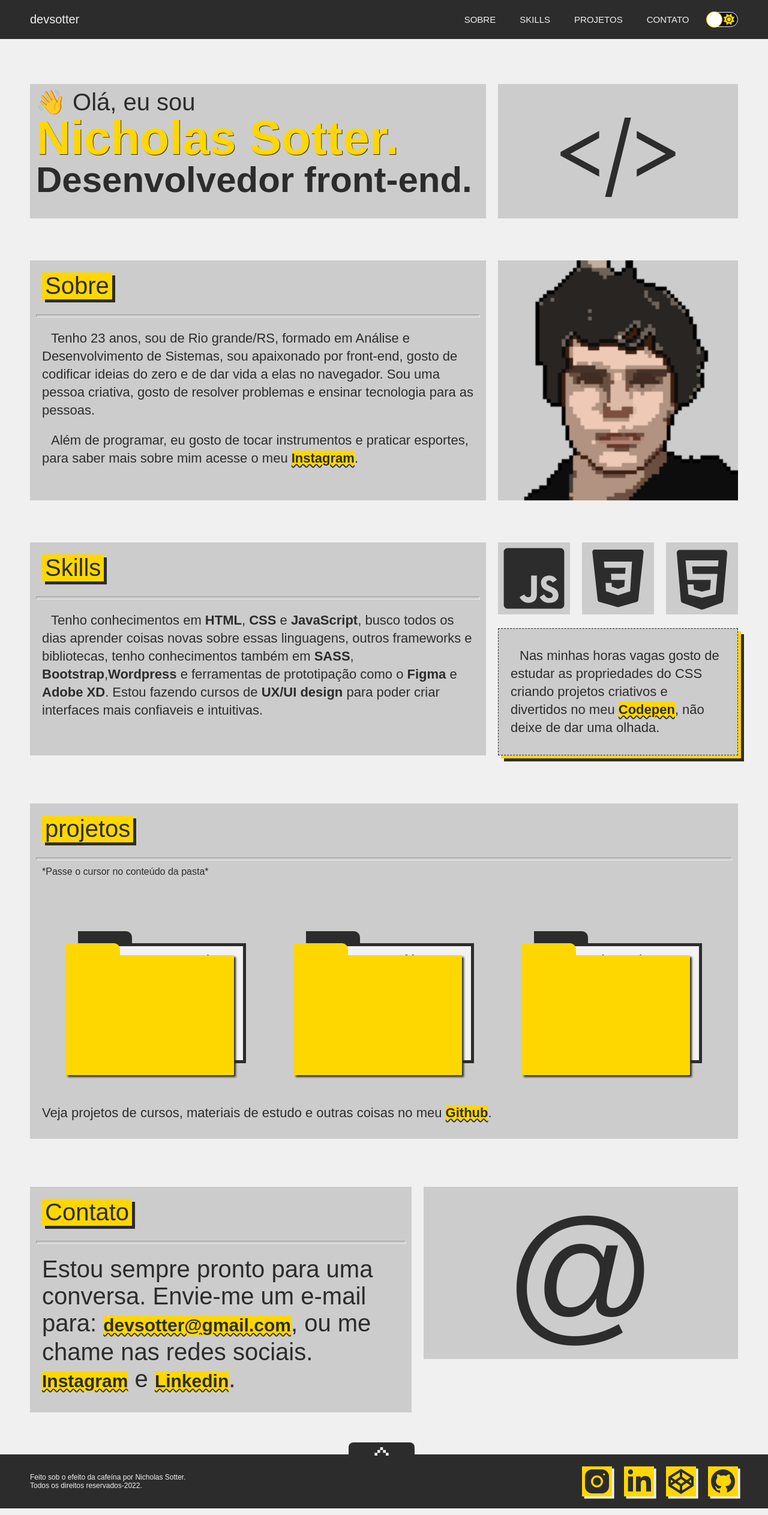
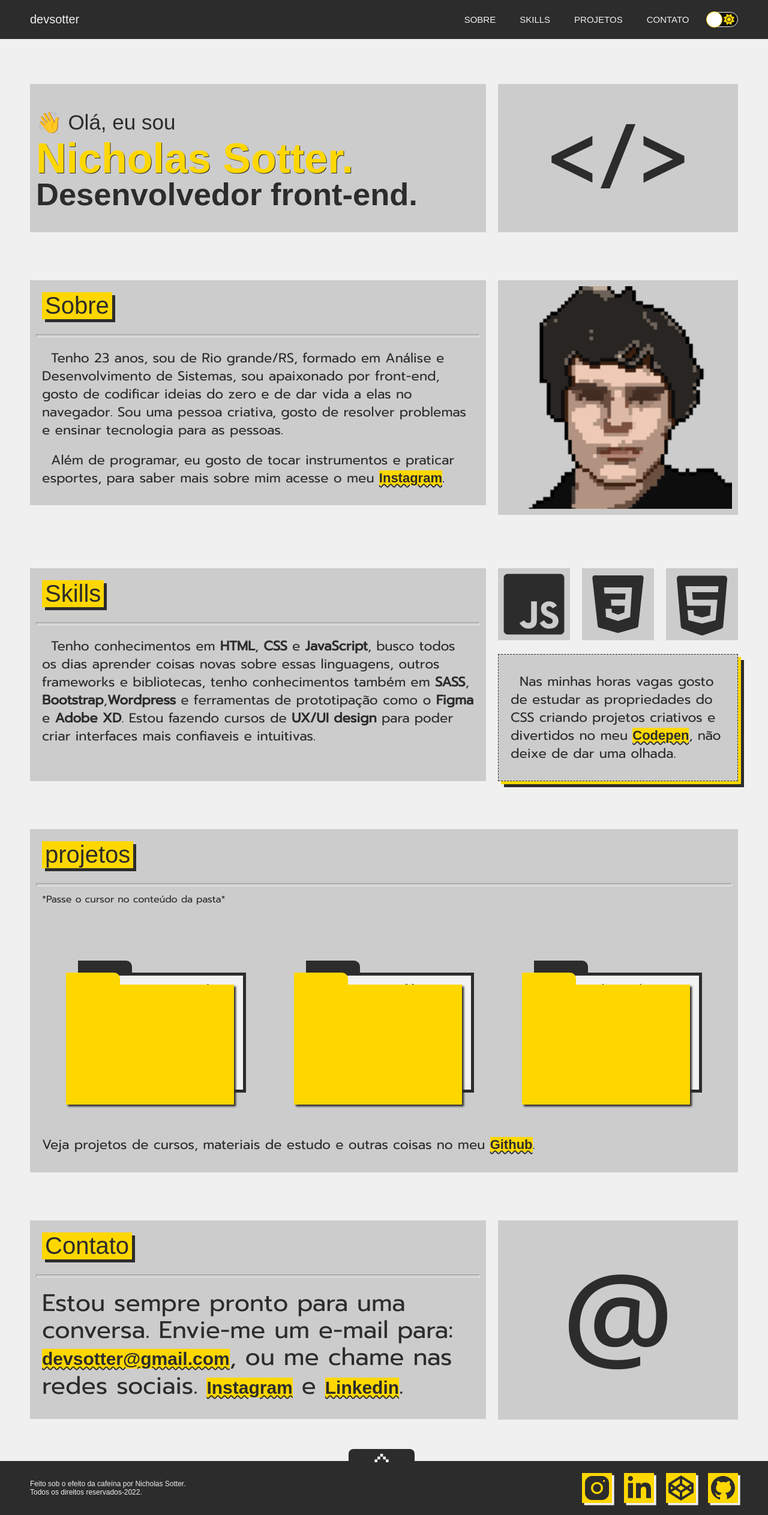
Before and after one commit to devsotter/portfolio-nicholas, a plain HTML site: page index.html in a window 1280 px wide. Shown: the whole page at 60% size. Drawn offline with Linux system fonts and the light colour scheme; a web font is replaced by a local one.

Commit message:
update de estilo

```diff
--- a/css/darkmode.css
+++ b/css/darkmode.css
@@ -30,7 +30,7 @@
   transition: transform 0.2s linear;
 }
 
-.checkbox:checked+.label .ball {
+.checkbox:checked + .label .ball {
   transform: translateX(27px);
 }
 
@@ -61,9 +61,17 @@
 .dark header {
   background-color: #f0f0f0;
 }
-
-.dark nav a {
+.dark .logo {
   color: #2c2c2c;
+}
+.dark .nav-menu a {
+  color: #2c2c2c;
+}
+@media (max-width: 768px) {
+  .dark .nav-menu a {
+    color: #2c2c2c;
+    border: 1px solid #2c2c2c;
+  }
 }
 
 .dark .conteudo-main {
@@ -82,7 +90,6 @@
 
 .dark .sobre img {
   background-color: #4b4b4b;
-
 }
 
 .dark h3 {
@@ -130,7 +137,7 @@
 .dark .codepen {
   background-color: #4b4b4b;
   box-shadow: 5px 5px #ffd700, 10px 10px #f0f0f0;
-  border: 1px dashed #f0f0f0
+  border: 1px dashed #f0f0f0;
 }
 
 .dark .icones-skills img {
--- a/css/footer.css
+++ b/css/footer.css
@@ -3,6 +3,7 @@
 }
 
 .footer {
+  font-family: 'DotGothic16', sans-serif;
   font-size: 1.2rem;
   padding: 10px;
   color: #f0f0f0;
--- a/css/header.css
+++ b/css/header.css
@@ -99,7 +99,7 @@ header {
   }
 
   .nav-menu a {
-    border: 1px solid #2c2c2c;
+    border: 1px solid #f0f0f0;
   }
 
   .nav-item {
--- a/css/main.css
+++ b/css/main.css
@@ -7,11 +7,17 @@
 }
 
 .conteudo-main {
-  line-height: 1;
+  font-family: "DotGothic16", sans-serif;
+  line-height: 6rem;
+  text-align: center;
+  justify-content: center;
+  display: flex;
+  flex-direction: column;
+  align-items: flex-start;
   flex: 2;
   margin: 10px;
   padding: 10px;
-  font-size: clamp(4rem, 10vw, 2rem);
+  font-size: clamp(3.5rem, 10vw, 2rem);
   background-color: #2222222c;
   color: #2c2c2c;
 }
@@ -20,16 +26,15 @@
   color: #ffd700;
   text-shadow: 1px 1px #2c2c2c;
 }
+
 .tag {
-  font-family:Georgia, 'Times New Roman', Times, serif;
-  font-weight: bold;
   display: flex;
   justify-content: center;
   align-items: center;
-   width: 400px;
+  width: 400px;
   margin: 10px;
   padding: 10px;
-    font-size: 15rem;
+  font-size: 15rem;
   background-color: #2222222c;
   color: #2c2c2c;
 }
--- a/css/queries.css
+++ b/css/queries.css
@@ -1,7 +1,10 @@
 @media (max-width: 1195px) {
- .tag {
-  display: none;
- }
+  .contato-email p {
+    height: 96%;
+  }
+  .tag {
+    display: none;
+  }
 }
 @media (max-width: 947px) {
   .sobre-img {
@@ -27,8 +30,8 @@
     width: 95%;
   }
 
-  .contato p {
-    margin-top: 60px;
+  .contato-info {
+    margin-bottom: 60px;
   }
 }
 
@@ -60,9 +63,11 @@
 
 @media (max-width: 470px) {
   .conteudo-main {
-    text-align: center;
-    font-size: clamp(3rem, 10vw, 2rem);
+    align-items: center;
+    font-size: clamp(3.5rem, 10vw, 2rem);
+    line-height: 1.2;
   }
+
   .icones-skills {
     display: none;
   }
--- a/css/reset.css
+++ b/css/reset.css
@@ -1,4 +1,6 @@
 @import url("https://fonts.googleapis.com/css2?family=DotGothic16&display=swap");
+@import url('https://fonts.googleapis.com/css2?family=Prompt:wght@100;200;400&display=swap');
+@import url('https://fonts.googleapis.com/css2?family=Prompt:wght@100;200;400&family=Roboto:wght@100;300;400&display=swap');
 
 * {
   box-sizing: border-box;
@@ -7,7 +9,7 @@
 }
 
 html {
-  font-family: "DotGothic16", sans-serif;
+font-family:'prompt',sans-serif;
   font-weight: normal;
   font-size: 62.5%;
   scroll-behavior: smooth;
@@ -37,6 +39,7 @@ h3,
 h4,
 h5,
 h6{
+  font-family: 'DotGothic16', sans-serif;
   box-shadow: 5px 5px #2c2c2c;
   padding: 0 5px;
   background-color: #ffd700;
@@ -51,6 +54,7 @@ ul {
 }
 
 a {
+    font-family: 'DotGothic16', sans-serif;
   text-decoration: none;
   color: #2c2c2c;
 }
@@ -80,6 +84,7 @@ hr {
 }
 
 .icon-mob {
+
   display: flex;
   display: none;
   padding: 10px;
--- a/css/sections.css
+++ b/css/sections.css
@@ -1,4 +1,5 @@
 .sobre {
+  flex: 2;
   justify-content: center;
   width: 100%;
   max-width: 1200px;
@@ -8,11 +9,9 @@
 }
 
 .sobre-info {
-  flex: 2 2 500px;
   font-size: 2.2rem;
   padding: 10px;
-  margin-left: 10px;
-  margin-right: 10px;
+  margin: 10px;
   background-color: #2222222c;
 }
 
@@ -22,6 +21,15 @@
   line-height: 3rem;
   margin: 20px 10px;
 }
+.sobre-img img {
+  width: 400px;
+  height: 93%;
+  padding: 10px;
+  flex: 2 2 500px;
+  object-fit: cover;
+  background-color: #2222222c;
+  margin: 10px;
+}
 
 .icones-skills {
   display: flex;
@@ -30,7 +38,7 @@
   margin-bottom: 3px;
 }
 
-.icones-skills>img {
+.icones-skills > img {
   background-color: #2222222c;
   width: 120px;
   height: 120px;
@@ -91,13 +99,6 @@
   font-size: 2.2rem;
   line-height: 3rem;
   margin: 20px 10px;
-}
-
-.sobre-img img {
-  object-fit: cover;
-  background-color: #2222222c;
-  height: 400px;
-  margin: 0 10px;
 }
 
 .caixa {
@@ -235,11 +236,19 @@
 }
 
 .contato-email p {
-  text-align: center;
-  font-size: 25rem;
-  padding: 0 135px;
+  display: flex;
+  justify-content: center;
+  align-items: center;
+  width: 400px;
   margin: 10px;
+  padding: 10px;
+  font-size: 20rem;
+  height: 94.5%;
   background-color: #2222222c;
+  color: #2c2c2c;
+}
+.conteudo {
+  flex: 2 500px;
 }
 
 .contato a {
--- a/index.html
+++ b/index.html
@@ -2,7 +2,7 @@
 <html lang="pt-br">
 
 <head>
-   <meta name="theme-color" content="#2c2c2c">
+  <meta name="theme-color" content="#ffd700">
   <link rel="icon" type="image/svg" href="img/logo.svg" />
   <meta charset="UTF-8">
   <meta http-equiv="X-UA-Compatible" content="IE=edge">
@@ -47,19 +47,21 @@
     <div class="main">
 
       <div class="conteudo-main">
-        <span> 👋 Olá, eu sou</span>
+        <span class="hello"> 👋 Olá, eu sou</span>
         <h1>Nicholas Sotter.</h1>
         <h2>Desenvolvedor front-end. </h2>
       </div>
       <div class="tag">
-       <span><</span><span>/></span>
+        <span>
+        </span>
+        <<span>/></span>
       </div>
     </div>
-
 
   </main>
 
   <section class="sobre" id="sobre">
+    <div class="conteudo">
       <div class="sobre-info">
         <h3>Sobre</h3>
         <hr>
@@ -70,6 +72,7 @@
         <p>Além de programar, eu gosto de tocar instrumentos e praticar esportes, para saber mais sobre mim acesse o meu
           <a href="https://www.instagram.com/polygonico/" target="_blank">Instagram</a>.
         </p>
+      </div>
     </div>
     <div class="sobre-img">
       <img src="img/perfil-pixel.png" alt="">
@@ -84,12 +87,14 @@
       <p>Tenho conhecimentos em <b>HTML</b>, <b>CSS</b> e <b>JavaScript</b>, busco todos os dias aprender coisas novas
         sobre essas linguagens, outros frameworks e bibliotecas, tenho conhecimentos também em <b>SASS</b>,
         <b>Bootstrap</b>,<b>Wordpress</b> e ferramentas de prototipação como o <b>Figma</b> e <b>Adobe XD</b>. Estou
-        fazendo cursos de <b>UX/UI design</b> para poder criar interfaces mais confiaveis e intuitivas.</p>
+        fazendo cursos de <b>UX/UI design</b> para poder criar interfaces mais confiaveis e intuitivas.
+      </p>
     </div>
     <div class="caixa">
       <article class="codepen">
         <p>Nas minhas horas vagas gosto de estudar as propriedades do CSS criando projetos criativos e divertidos no meu
-          <a href="https://codepen.io/sotter" target="_blank">Codepen</a>, não deixe de dar uma olhada.</p>
+          <a href="https://codepen.io/sotter" target="_blank">Codepen</a>, não deixe de dar uma olhada.
+        </p>
       </article>
       <div class="icones-skills">
         <img src="img/js.svg" alt="icones js">
@@ -143,7 +148,7 @@
   </section>
 
   <section class="contato" id="contato">
-
+    <div class="conteudo">
       <div class="contato-info">
         <h6>Contato</h6>
         <hr>
@@ -154,6 +159,7 @@
           <a href="https://www.instagram.com/polygonico/" target="_blank">Instagram</a> e <a
             href="https://www.linkedin.com/in/nicholas-sotter/" target="_blank">Linkedin</a>.
         </p>
+      </div>
     </div>
     <div class="contato-email">
       <p>@</p>
@@ -178,7 +184,7 @@
             alt="icone linkedin"></a>
         <a href="https://codepen.io/sotter" target="_blank"><img src="img/codepen.svg" alt="icone codepen"></a>
         <a href="https://github.com/devsotter" target="_blank"><img src="img/github.svg" alt="icone github"></a>
-        <a class="icon-mob" href="#"><img class="seta-mob" src="img/seta-cima.svg" alt="icone poligono"></a>
+        <a class="icon-mob" href="#"><img class="seta-mob" src="img/seta-.svg" alt="icone poligono"></a>
       </nav>
   </footer>
 
```
Also changed, not shown: img/email.png (deleted), img/seta-mob.svg (added). Lines whose indentation alone changed are shown as unchanged.
